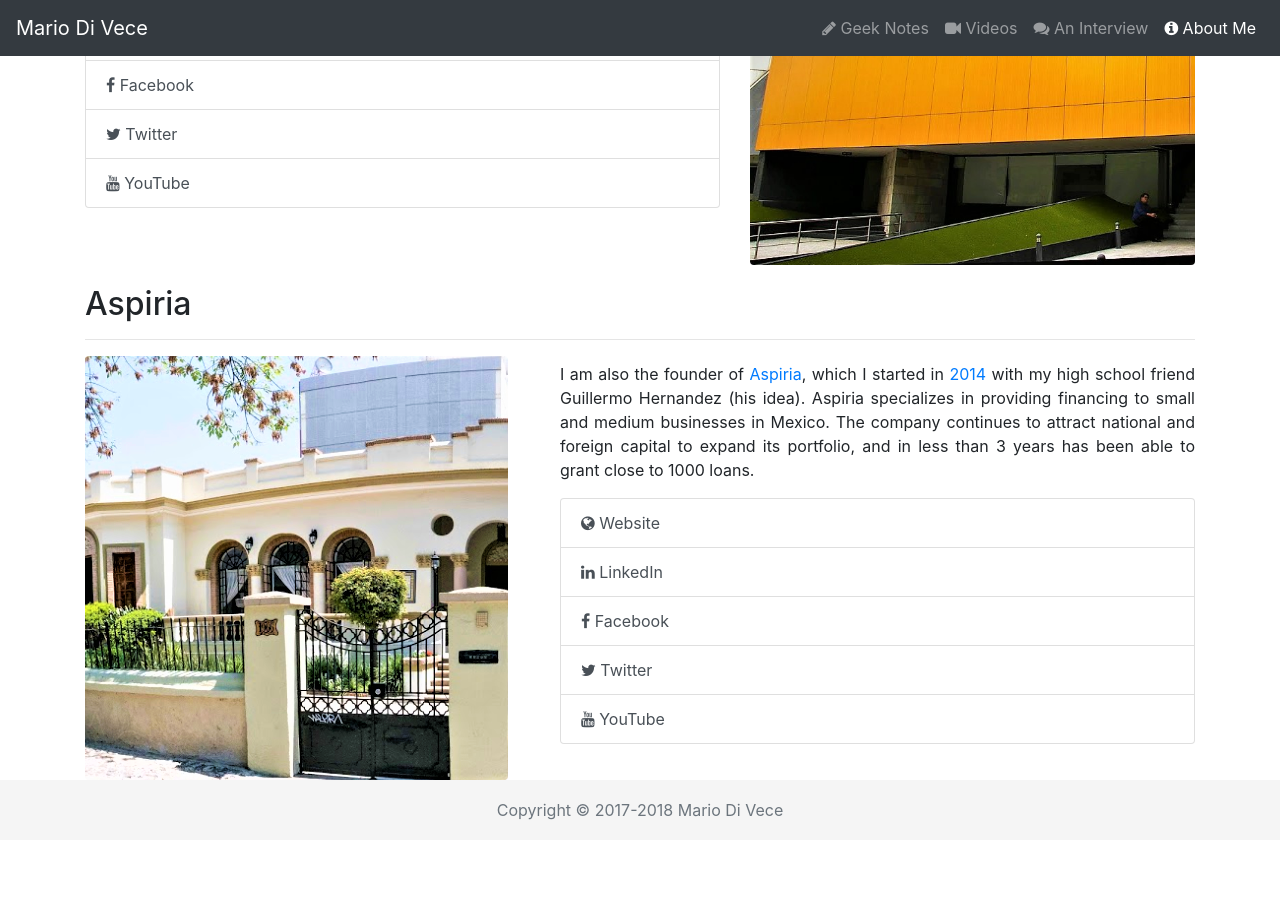
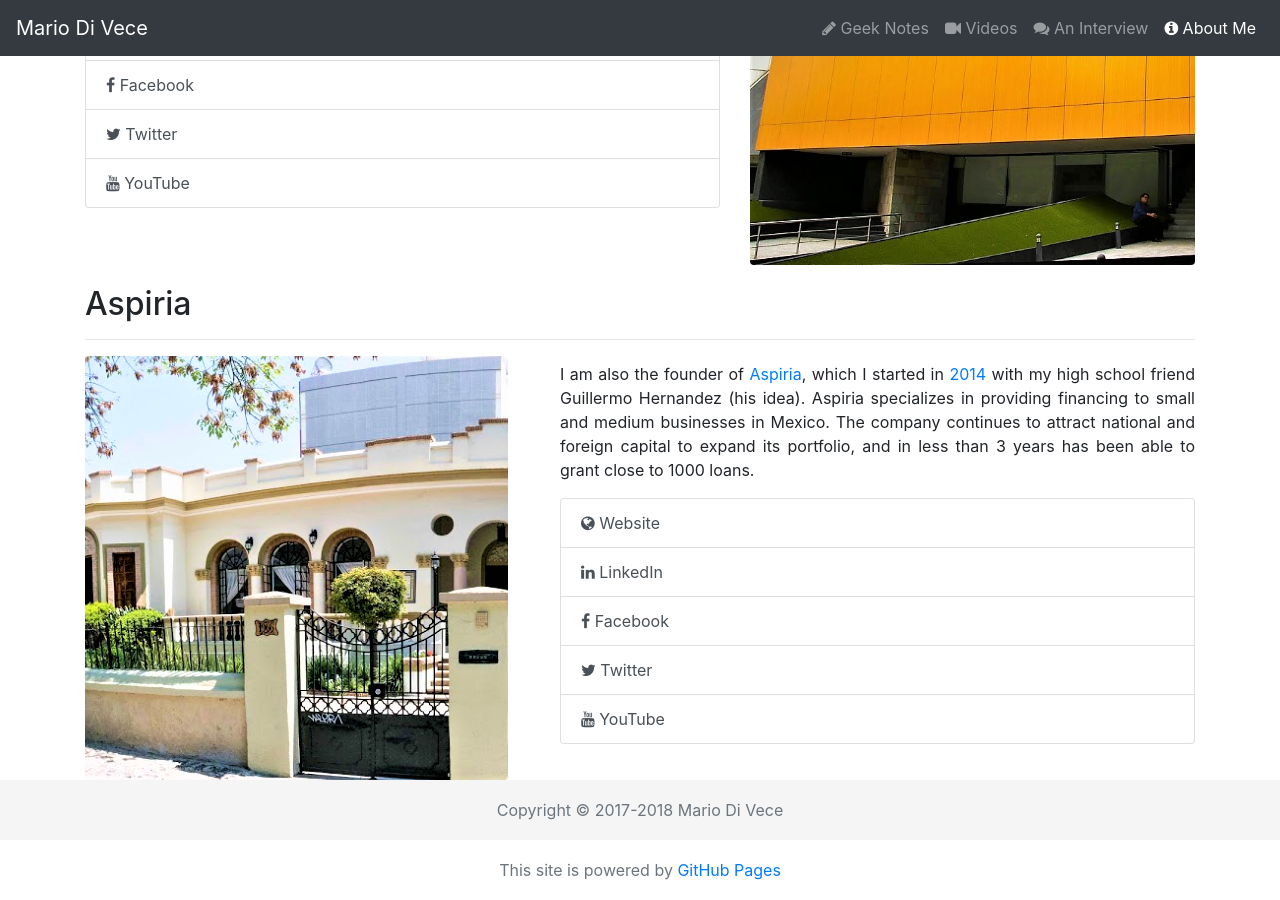
Before and after one commit to mariodivece/mariodivece.github.io, a Jekyll site: the page built from index.html, in a window 1280 px wide and 900 px high, scrolled down 962 px. Built offline with Jekyll 4.4.1, drawn with Linux system fonts in a browser that asks for light colours; nearby versions of some CDN libraries; before the commit the page ends 1802 px from its top, so only the background shows below that.

Commit message:
Update footer.html

```diff
--- a/_includes/footer.html
+++ b/_includes/footer.html
@@ -1,5 +1,7 @@
 <footer class="footer">
     <div class="container text-center">
         <span class="text-muted">Copyright &copy; 2017-2018 Mario Di Vece</span>
+        <br />
+        <span class="text-muted">This site is powered by <a target="_blank" href="https://github.com/mariodivece/mariodivece.github.io/">GitHub Pages</a></span>
     </div>
 </footer>
```
